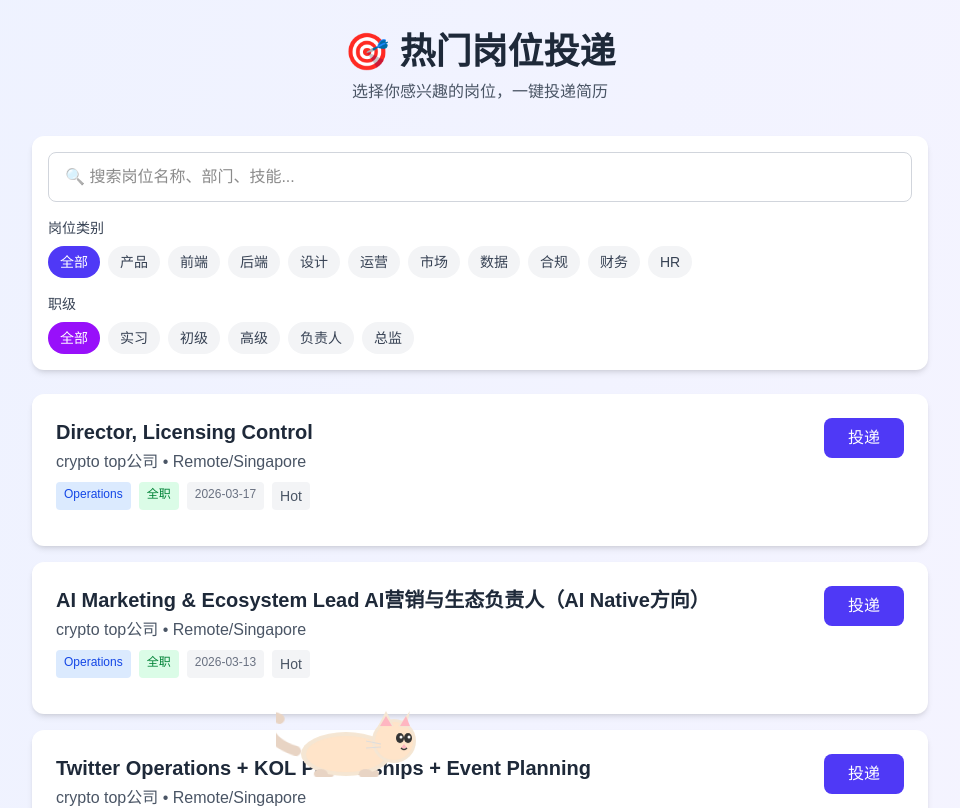
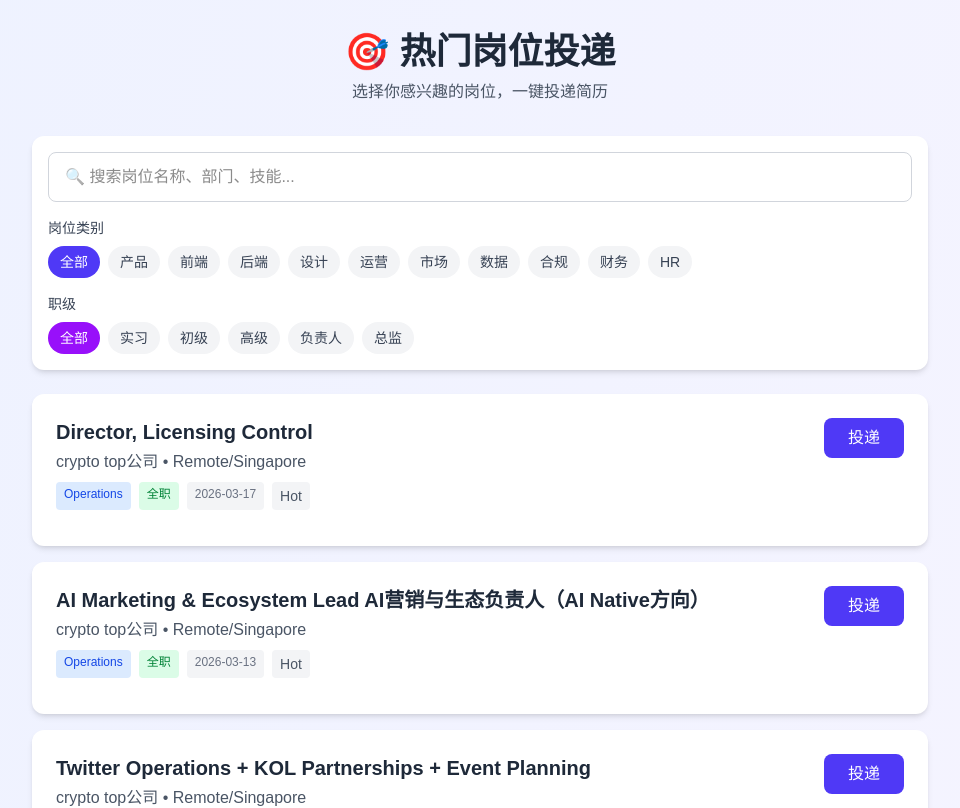
Before and after one commit to joyark37/offerprovider, a Next.js app: page / in a window 1280 px wide. Shown: the top 808 px of the page, without its empty margins (160-1120 px from the left). Built offline with nearby package versions, Linux system fonts and the light colour scheme.

Commit message:
Remove cat animation

```diff
--- a/src/app/page.tsx
+++ b/src/app/page.tsx
@@ -421,108 +421,7 @@ export default function Home() {
   }
 
   return (
-    <div className="min-h-screen bg-gradient-to-br from-indigo-50 to-purple-50 p-4 md:p-8 relative overflow-hidden">
-      {/* 跑动的小猫动画 */}
-      <div className="fixed bottom-0 left-0 right-0 pointer-events-none z-50" style={{ height: '100px' }}>
-        <style jsx>{`
-          @keyframes catMove {
-            0% { left: -150px; transform: translateY(0); }
-            10% { transform: translateY(-8px); }
-            20% { transform: translateY(0); }
-            30% { transform: translateY(-8px); }
-            40% { transform: translateY(0); }
-            50% { transform: translateY(-8px); }
-            60% { transform: translateY(0); }
-            70% { transform: translateY(-8px); }
-            80% { transform: translateY(0); }
-            90% { transform: translateY(-8px); }
-            100% { left: calc(100vw + 150px); transform: translateY(0); }
-          }
-          @keyframes legFront {
-            0%, 100% { transform: rotate(-15deg); }
-            50% { transform: rotate(15deg); }
-          }
-          @keyframes legBack {
-            0%, 100% { transform: rotate(15deg); }
-            50% { transform: rotate(-15deg); }
-          }
-          @keyframes tailWag {
-            0%, 100% { transform: rotate(-20deg); }
-            50% { transform: rotate(20deg); }
-          }
-          @keyframes bodyBounce {
-            0%, 100% { transform: translateY(0); }
-            50% { transform: translateY(-3px); }
-          }
-          .cat-container {
-            animation: catMove 18s linear infinite;
-          }
-          .cat-body {
-            animation: bodyBounce 0.3s ease-in-out infinite;
-          }
-          .leg-front {
-            animation: legFront 0.25s ease-in-out infinite;
-            transform-origin: top center;
-          }
-          .leg-back {
-            animation: legBack 0.25s ease-in-out infinite;
-            transform-origin: top center;
-          }
-          .tail {
-            animation: tailWag 0.4s ease-in-out infinite;
-            transform-origin: right center;
-          }
-        `}</style>
-        <div className="cat-container" style={{ position: 'absolute', bottom: '20px' }}>
-          <div className="cat-body" style={{ position: 'relative', width: '140px', height: '70px' }}>
-            <svg width="140" height="70" viewBox="0 0 140 70" fill="none" xmlns="http://www.w3.org/2000/svg">
-              {/* 尾巴 - 在身体后面 */}
-              <path className="tail" d="M20 45 Q-5 40 -10 25 Q-15 10 0 15" stroke="#E8D4C4" strokeWidth="10" fill="none" strokeLinecap="round" style={{ transformOrigin: '20px 45px' }}/>
-
-              {/* 后腿 */}
-              <ellipse className="leg-back" cx="50" cy="68" rx="8" ry="5" fill="#E8D4C4" style={{ transformOrigin: '50px 65px' }}/>
-              <ellipse className="leg-back" cx="95" cy="68" rx="8" ry="5" fill="#E8D4C4" style={{ transformOrigin: '95px 65px' }}/>
-
-              {/* 身体 */}
-              <ellipse cx="70" cy="48" rx="45" ry="22" fill="#F5E6D3"/>
-              <ellipse cx="70" cy="48" rx="40" ry="18" fill="#FFE4C9"/>
-
-              {/* 前腿 */}
-              <ellipse className="leg-front" cx="45" cy="68" rx="7" ry="5" fill="#E8D4C4" style={{ transformOrigin: '45px 65px' }}/>
-              <ellipse className="leg-front" cx="90" cy="68" rx="7" ry="5" fill="#E8D4C4" style={{ transformOrigin: '90px 65px' }}/>
-
-              {/* 头部 */}
-              <circle cx="118" cy="35" r="22" fill="#F5E6D3"/>
-              <circle cx="118" cy="35" r="19" fill="#FFE4C9"/>
-
-              {/* 耳朵 */}
-              <polygon points="102,20 110,5 118,20" fill="#F5E6D3"/>
-              <polygon points="122,20 134,5 130,22" fill="#F5E6D3"/>
-              <polygon points="104,20 110,10 116,20" fill="#FFB6C1"/>
-              <polygon points="124,20 130,10 134,20" fill="#FFB6C1"/>
-
-              {/* 眼睛 */}
-              <ellipse cx="124" cy="32" rx="4" ry="5" fill="#333"/>
-              <ellipse cx="132" cy="32" rx="4" ry="5" fill="#333"/>
-              <circle cx="125" cy="31" r="1.5" fill="#FFF"/>
-              <circle cx="133" cy="31" r="1.5" fill="#FFF"/>
-
-              {/* 鼻子 */}
-              <polygon points="128,38 125,42 131,42" fill="#FFB6C1"/>
-
-              {/* 嘴巴 */}
-              <path d="M125 42 Q128 45 131 42" stroke="#333" strokeWidth="1.5" fill="none"/>
-
-              {/* 胡须 */}
-              <line x1="105" y1="38" x2="90" y2="35" stroke="#DDD" strokeWidth="1"/>
-              <line x1="105" y1="41" x2="90" y2="42" stroke="#DDD" strokeWidth="1"/>
-              <line x1="140" y1="38" x2="148" y2="35" stroke="#DDD" strokeWidth="1"/>
-              <line x1="140" y1="41" x2="148" y2="42" stroke="#DDD" strokeWidth="1"/>
-            </svg>
-          </div>
-        </div>
-      </div>
-
+    <div className="min-h-screen bg-gradient-to-br from-indigo-50 to-purple-50 p-4 md:p-8">
       <div className="max-w-4xl mx-auto">
         <header className="text-center mb-8">
           <h1 className="text-4xl font-bold text-gray-800 mb-2">
```
